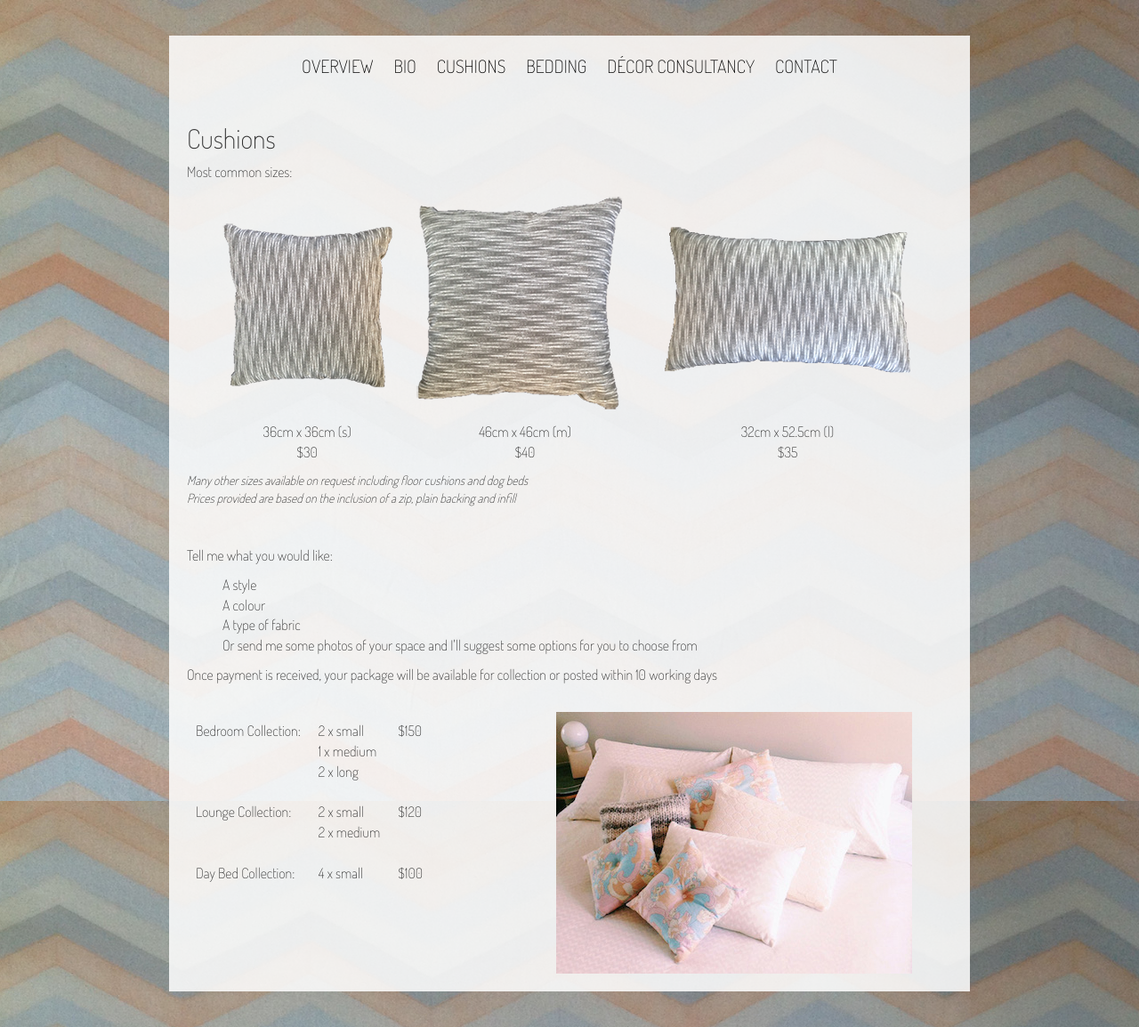
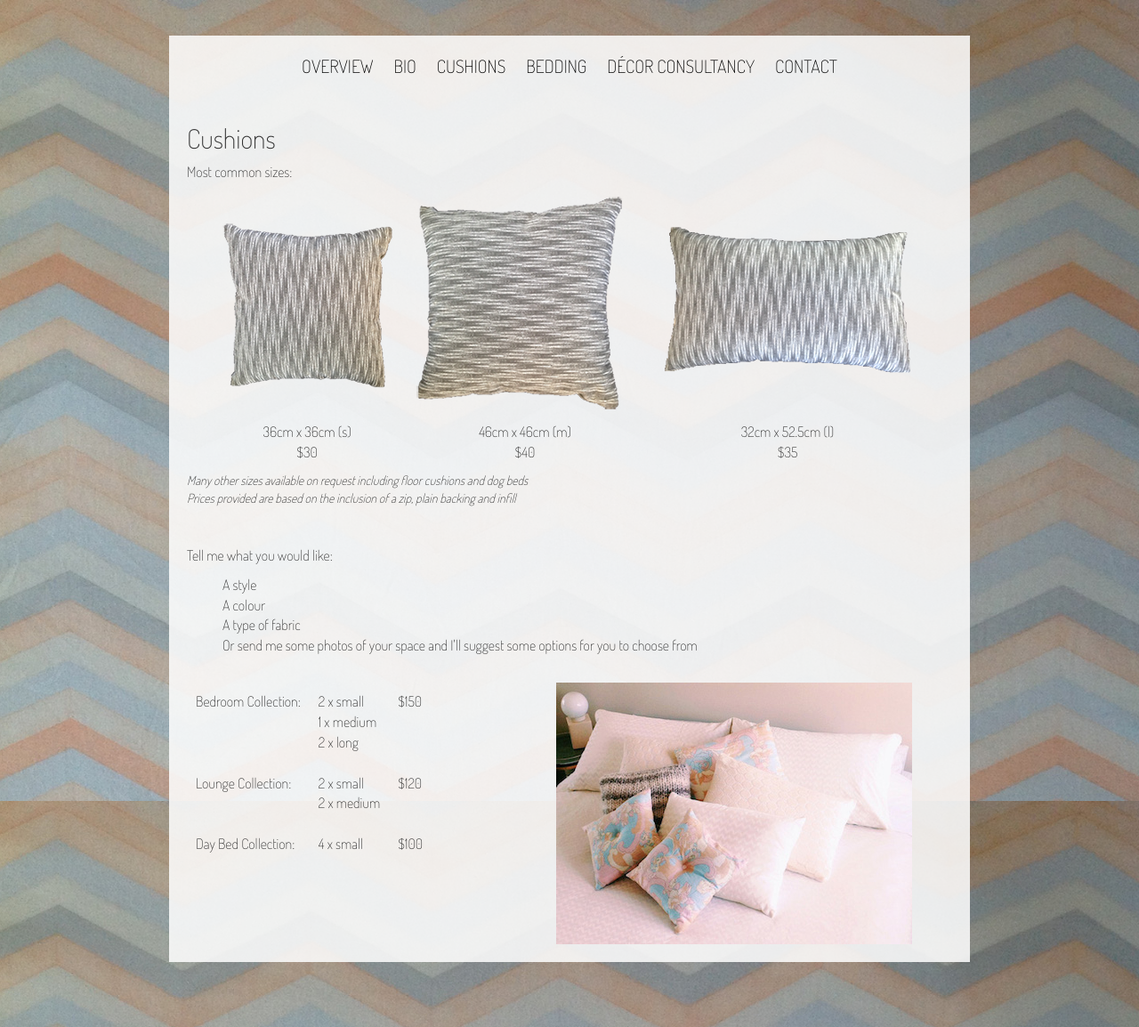
Before and after one commit to csstam/ElNoskcaj, a Jekyll site: the page built from cushions/index.html, in a window 1280 px wide. Shown: the whole page at 89% size. Built offline with Jekyll 4.4.1, drawn with Linux system fonts in a browser that asks for light colours; nearby versions of some CDN libraries; library files that are not in the unit come from our copies.

Commit message:
removal of '10 working days'

```diff
--- a/cushions/index.html
+++ b/cushions/index.html
@@ -31,7 +31,6 @@ Prices provided are based on the inclusion of a zip, plain backing and infill
 </ul>
 </p>
 
-<p>Once payment is received, your package will be available for collection or posted within 10 working days</p>
 </div></div>
 <br>
 <div class="row"><div class="col-md-5">
```
